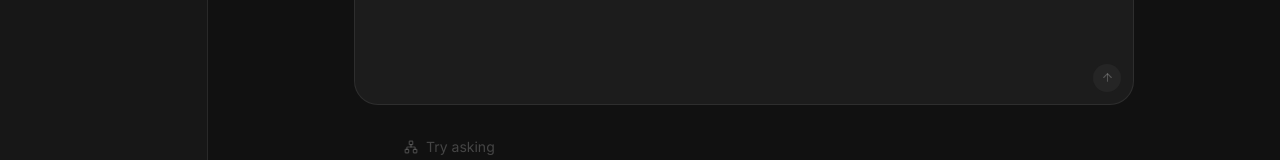
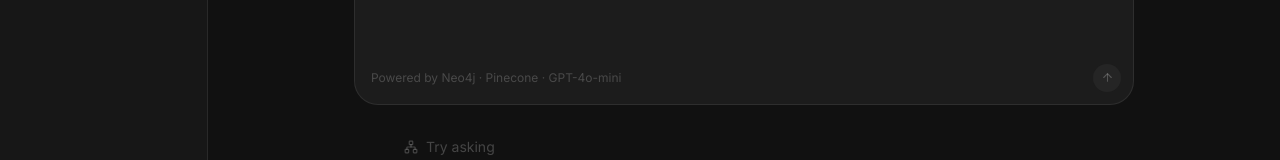
Before and after one commit to Quttoshi/ycmind, a Next.js app in the folder frontend/: page / in a window 1280 px wide. Shown: the part 320-480 px from the top of the page. Built offline with nearby package versions, Linux system fonts and the light colour scheme.

Commit message:
chat box UI

```diff
--- a/frontend/components/SearchBar.tsx
+++ b/frontend/components/SearchBar.tsx
@@ -96,7 +96,7 @@ const SearchBar = forwardRef<SearchBarHandle, Props>(function SearchBar(
 
         {/* Submit row */}
         <div className="flex items-center justify-end px-3 pb-3 pt-1">
-          <span className="flex-1" />
+          <span className="flex-1 text-xs text-white/20 px-1">Powered by Neo4j · Pinecone · GPT-4o-mini</span>
           <button
             type="submit"
             disabled={!canSubmit}
```
